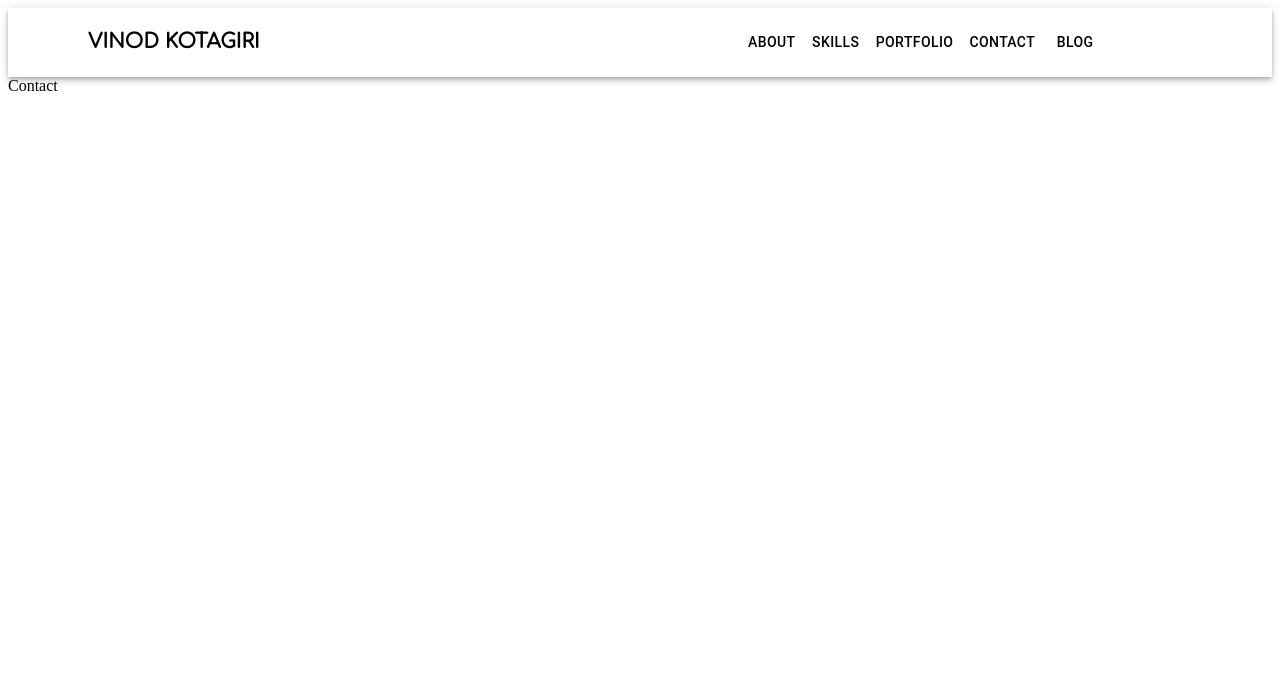
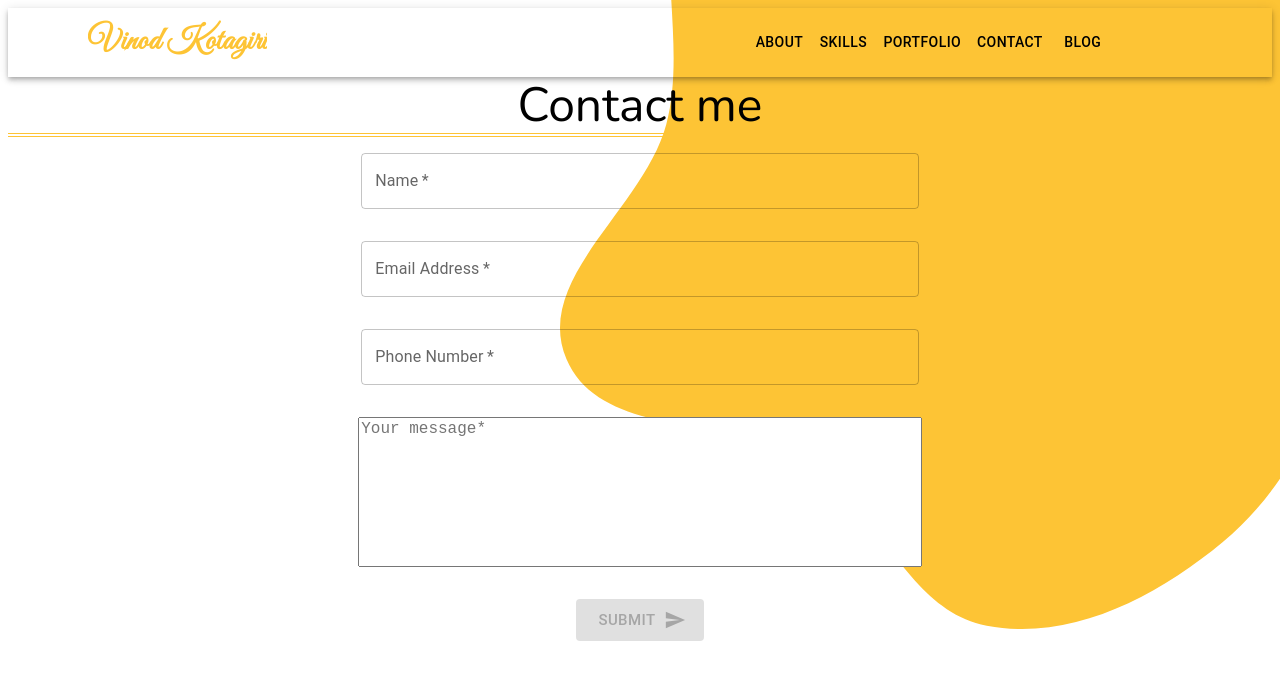
Before and after one commit to vinodkotagiri/portfolio-final-fsd, a React (Create React App) app: page /contact in a window 1280 px wide. Shown: the top 680 px of the page. Built offline with nearby package versions, Linux system fonts and the light colour scheme.

Commit message:
Finalized the project

```diff
--- a/package.json
+++ b/package.json
@@ -3,6 +3,7 @@
   "version": "0.1.0",
   "private": true,
   "dependencies": {
+    "@emailjs/browser": "^3.7.0",
     "@emotion/react": "^11.10.4",
     "@emotion/styled": "^11.10.4",
     "@mui/icons-material": "^5.10.6",
@@ -10,8 +11,10 @@
     "@testing-library/jest-dom": "^5.16.5",
     "@testing-library/react": "^13.4.0",
     "@testing-library/user-event": "^13.5.0",
+    "framer-motion": "^7.5.3",
     "react": "^18.2.0",
     "react-dom": "^18.2.0",
+    "react-hot-toast": "^2.4.0",
     "react-router-dom": "^6.4.2",
     "react-scripts": "5.0.1",
     "web-vitals": "^2.1.4"
--- a/public/index.html
+++ b/public/index.html
@@ -15,6 +15,11 @@
 		<link
 			href="https://fonts.googleapis.com/css2?family=Nunito&display=swap"
 			rel="stylesheet" />
+		<link rel="preconnect" href="https://fonts.googleapis.com" />
+		<link rel="preconnect" href="https://fonts.gstatic.com" crossorigin />
+		<link
+			href="https://fonts.googleapis.com/css2?family=Great+Vibes&display=swap"
+			rel="stylesheet" />
 	</head>
 	<body>
 		<div id="root"></div>
--- a/src/App.js
+++ b/src/App.js
@@ -1,23 +1,30 @@
 import React from 'react'
-
 import Appbar from './components/component.appbar'
 import Hero from './components/component.hero'
 import About from './components/component.about'
 import Skills from './components/component.skills'
 import Portfolio from './components/component.portfolio'
 import Contact from './components/component.contact'
-import { Route, Routes } from 'react-router-dom'
+import Blog from './components/component.blog'
+import { Route, Routes, useLocation } from 'react-router-dom'
 
-const App = () => (
-	<Routes>
+import { AnimatePresence } from 'framer-motion'
+const App = () => {
+	const location = useLocation()
+	return (
+		<AnimatePresence exitBeforeEnter>
+			<Routes location={location} key={location.pathname}>
 				<Route path='/' element={<Appbar />}>
 					<Route index element={<Hero />} />
 					<Route path='about' element={<About />} />
 					<Route path='skills' element={<Skills />} />
 					<Route path='portfolio' element={<Portfolio />} />
 					<Route path='contact' element={<Contact />} />
+					<Route path='blog' element={<Blog />} />
 				</Route>
 			</Routes>
+		</AnimatePresence>
 	)
+}
 
 export default App
--- a/src/components/component.appbar.jsx
+++ b/src/components/component.appbar.jsx
@@ -13,7 +13,7 @@ import Button from '@mui/material/Button'
 import MenuItem from '@mui/material/MenuItem'
 import { Outlet, useNavigate } from 'react-router-dom'
 
-const pages = ['about', 'skills', 'portfolio', 'contact', 'blog']
+const pages = ['About', 'Skills', 'Portfolio', 'Contact', 'Blog']
 
 const ResponsiveAppBar = () => {
 	const [anchorElNav, setAnchorElNav] = React.useState(null)
@@ -40,13 +40,14 @@ const ResponsiveAppBar = () => {
 							href='/'
 							sx={{
 								display: { xs: 'none', md: 'flex' },
-								fontFamily: 'Comfortaa',
-								fontWeight: 700,
-								color: 'inherit',
+								fontFamily: 'Great Vibes',
+								fontSize: '2rem',
+								color: '#FDC435',
+								fontWeight: 'bold',
 								textDecoration: 'none',
 							}}
 							onClick={() => navigate('/')}>
-							VINOD KOTAGIRI
+							Vinod Kotagiri
 						</Typography>
 						<Box sx={{ flexGrow: 1, display: { xs: 'flex', md: 'none' } }}>
 							<IconButton
@@ -80,7 +81,7 @@ const ResponsiveAppBar = () => {
 										key={page}
 										onClick={() => {
 											handleCloseNavMenu()
-											navigate(`/${page}`)
+											navigate(`/${page.toLocaleLowerCase()}`)
 										}}>
 										<Typography textAlign='center'>{page}</Typography>
 									</MenuItem>
@@ -96,12 +97,14 @@ const ResponsiveAppBar = () => {
 							sx={{
 								display: { xs: 'flex', md: 'none' },
 								flexGrow: 1,
-								fontFamily: 'Comfortaa',
-								color: '#000000',
+								fontFamily: 'Great Vibes',
+								fontSize: '2rem',
+								color: '#828282',
+								fontWeight: 'bold',
 								textDecoration: 'none',
 							}}
 							onClick={() => navigate('/')}>
-							VINOD KOTAGIRI
+							Vinod Kotagiri
 						</Typography>
 						<Box
 							sx={{
--- /dev/null
+++ b/src/components/component.blog.jsx
@@ -0,0 +1,55 @@
+import { Divider, Paper, Typography } from '@mui/material'
+import { Box } from '@mui/system'
+import React, { useEffect, useState } from 'react'
+import { motion } from 'framer-motion'
+import { CircularProgress } from '@mui/material'
+import { DoneAll } from '@mui/icons-material'
+const Blog = () => {
+	const [loading, setLoading] = useState(true)
+
+	const openBlog = () => {
+		window.open('https://medium.com/@vinodkotagiri')
+	}
+
+	useEffect(() => {
+		setTimeout(() => {
+			openBlog()
+			setLoading(false)
+		}, 2500)
+	}, [])
+
+	return (
+		<motion.div
+			initial={{ opacity: 0 }}
+			animate={{ opacity: 1 }}
+			exit={{ opacity: 0 }}>
+			<Box my={24} sx={{ display: 'flex', justifyContent: 'center' }}>
+				<Paper sx={{ width: '75vw', padding: '5rem', textAlign: 'center' }}>
+					{loading && <CircularProgress sx={{ color: '#FDC435' }} />}
+					{loading && (
+						<Typography>
+							Redirecting to external site:{' '}
+							<em>https://meduim.com/@vinodkotagiri</em>
+						</Typography>
+					)}
+					{!loading && (
+						<div>
+							<DoneAll sx={{ fontSize: '3rem', color: 'green' }} />
+							<Typography sx={{ color: 'green' }}>
+								opened succesfully in new window
+								<br />
+								<br />
+								<Divider />
+								<br />
+								<br />
+								<em> https://medium.com/@vinodkotagiri</em>
+							</Typography>
+						</div>
+					)}
+				</Paper>
+			</Box>
+		</motion.div>
+	)
+}
+
+export default Blog
--- a/src/components/component.contact.jsx
+++ b/src/components/component.contact.jsx
@@ -1,7 +1,132 @@
-import React from 'react'
+import { Button, Stack, TextField, Typography } from '@mui/material'
+import React, { useEffect, useState } from 'react'
+import { Send } from '@mui/icons-material'
+import emailjs from '@emailjs/browser'
+import toast, { Toaster } from 'react-hot-toast'
+import shape from './yellowshape.svg'
+import { motion } from 'framer-motion'
+const Contact = () => {
+	const [name, setName] = useState('')
+	const [email, setEmail] = useState('')
+	const [phone, setPhone] = useState('')
+	const [message, setMessage] = useState('')
+	const [disabled, setDisabled] = useState(true)
 
-const Contact = () => {
-	return <div>Contact</div>
+	useEffect(() => {
+		if (email && email.match(/^\w+([.-]?\w+)*@\w+([.-]?\w+)*(\.\w{2,3})+$/))
+			setDisabled(false)
+		else setDisabled(true)
+		if (name && email && phone && message) setDisabled(false)
+		else setDisabled(true)
+	}, [name, email, phone, message])
+
+	const handleSubmit = (e) => {
+		e.preventDefault()
+		emailjs
+			.send(
+				'service_kjuek39',
+				'template_2jvnlwp',
+				{
+					name,
+					email,
+					phone,
+					message,
+				},
+				'srHBL7gISQA2U302c'
+			)
+			.then(
+				function (response) {
+					toast.success('Thank you for contacting!')
+					console.log('SUCCESS!', response.status, response.text)
+				},
+				function (error) {
+					toast.error('Something went wrong, please try again later!')
+					console.log('FAILED...', error)
+				}
+			)
+		setName('')
+		setEmail('')
+		setPhone('')
+		setMessage('')
+	}
+
+	return (
+		<motion.div
+			initial={{ opacity: 0 }}
+			animate={{ opacity: 1 }}
+			exit={{ opacity: 0 }}>
+			<img
+				src={shape}
+				alt='shape'
+				style={{ position: 'absolute', top: 0, right: 0, zIndex: -100 }}
+			/>
+
+			<Typography
+				variant='h3'
+				sx={{
+					textAlign: 'center',
+					borderBottom: '4px double #FDC435',
+					fontFamily: 'Nunito',
+				}}>
+				Contact me
+			</Typography>
+			<Stack
+				gap={4}
+				sx={{
+					width: '66vw',
+					justifyContent: 'center',
+					alignItems: 'center',
+					margin: '1rem auto',
+					fontFamily: 'Nunito',
+				}}>
+				<TextField
+					required
+					id='outlined-required'
+					label='Name'
+					sx={{ width: '66%' }}
+					value={name}
+					onChange={(e) => setName(e.target.value)}
+				/>
+				<TextField
+					required
+					id='outlined-required'
+					label='Email Address'
+					type='email'
+					sx={{ width: '66%' }}
+					value={email}
+					onChange={(e) => setEmail(e.target.value)}
+				/>
+				<TextField
+					required
+					id='outlined-required'
+					label='Phone Number'
+					sx={{ width: '66%' }}
+					value={phone}
+					onChange={(e) => setPhone(e.target.value)}
+				/>
+				<textarea
+					required
+					placeholder='Your message*'
+					id='outlined-required'
+					rows='8'
+					cols='30'
+					style={{ resize: 'none', fontSize: '16px', width: '66%' }}
+					value={message}
+					onChange={(e) => setMessage(e.target.value)}
+				/>
+				<Button
+					endIcon={<Send />}
+					variant='contained'
+					size='large'
+					sx={{ backgroundColor: '#FDC435' }}
+					disabled={disabled}
+					onClick={handleSubmit}>
+					Submit
+				</Button>
+			</Stack>
+			<Toaster position='top-right' reverseOrder={false} />
+		</motion.div>
+	)
 }
 
 export default Contact
--- a/src/components/component.hero.jsx
+++ b/src/components/component.hero.jsx
@@ -3,13 +3,23 @@ import shape from './yellowshape.svg'
 import { Button, Stack, Typography } from '@mui/material'
 import { VisibilityOutlined, DownloadOutlined } from '@mui/icons-material'
 import vinimg from './cartoonified.jpg'
+import { Link } from 'react-router-dom'
+import { motion } from 'framer-motion'
 const Hero = () => {
 	return (
-		<>
+		<motion.div
+			initial={{ opacity: 0 }}
+			animate={{ opacity: 1 }}
+			exit={{ opacity: 0 }}>
 			<img
 				src={shape}
 				alt='shape'
-				style={{ position: 'absolute', top: 0, right: 0, zIndex: -100 }}
+				style={{
+					position: 'absolute',
+					top: 0,
+					right: 0,
+					zIndex: -100,
+				}}
 			/>
 			<img
 				src={vinimg}
@@ -52,21 +62,29 @@ const Hero = () => {
 					scalabale and maintainalble web applications.{' '}
 				</Typography>
 				<Stack direction='row' gap={3} my={4}>
+					<Link to='/portfolio'>
 						<Button
 							startIcon={<VisibilityOutlined />}
 							variant='contained'
 							sx={{ backgroundColor: '#FDC435', color: '#25282B' }}>
 							Portfolio
 						</Button>
+					</Link>
 					<Button
 						startIcon={<DownloadOutlined />}
 						variant='outlined'
-						sx={{ color: '#25282B' }}>
+						sx={{ color: '#25282B' }}
+						onClick={() =>
+							window.open(
+								'https://1drv.ms/w/s!AqUO-r5Zn68aieZ2IevSuPESmOcpjg?e=e3dDPN',
+								'_bank'
+							)
+						}>
 						Resume
 					</Button>
 				</Stack>
 			</Stack>
-		</>
+		</motion.div>
 	)
 }
 
--- a/src/components/component.skills.jsx
+++ b/src/components/component.skills.jsx
@@ -2,6 +2,7 @@ import { Typography } from '@mui/material'
 import { Box, Stack } from '@mui/system'
 import shape from './yellowshape.svg'
 import React from 'react'
+import { motion } from 'framer-motion'
 
 const Skills = () => {
 	const skills = [
@@ -104,7 +105,10 @@ const Skills = () => {
 	]
 
 	return (
-		<>
+		<motion.div
+			initial={{ opacity: 0 }}
+			animate={{ opacity: 1 }}
+			exit={{ opacity: 0 }}>
 			<img
 				src={shape}
 				alt='shape'
@@ -137,7 +141,7 @@ const Skills = () => {
 						sx={{
 							padding: '1.25rem',
 							margin: '0.25rem',
-							width: '10rem',
+							width: { xs: '75vw', md: '10rem' },
 							justifyContent: 'center',
 							alignItems: 'center',
 							border: `1px solid ${skill.color}`,
@@ -165,7 +169,7 @@ const Skills = () => {
 					</Stack>
 				))}
 			</Box>
-		</>
+		</motion.div>
 	)
 }
 
```
Also changed, not shown: src/components/component.about.jsx (+38 -13 lines), src/components/component.portfolio.jsx (+20 -7 lines), 1 other file (tests, documents, lock files or other folders). Lines whose indentation alone changed are shown as unchanged.
